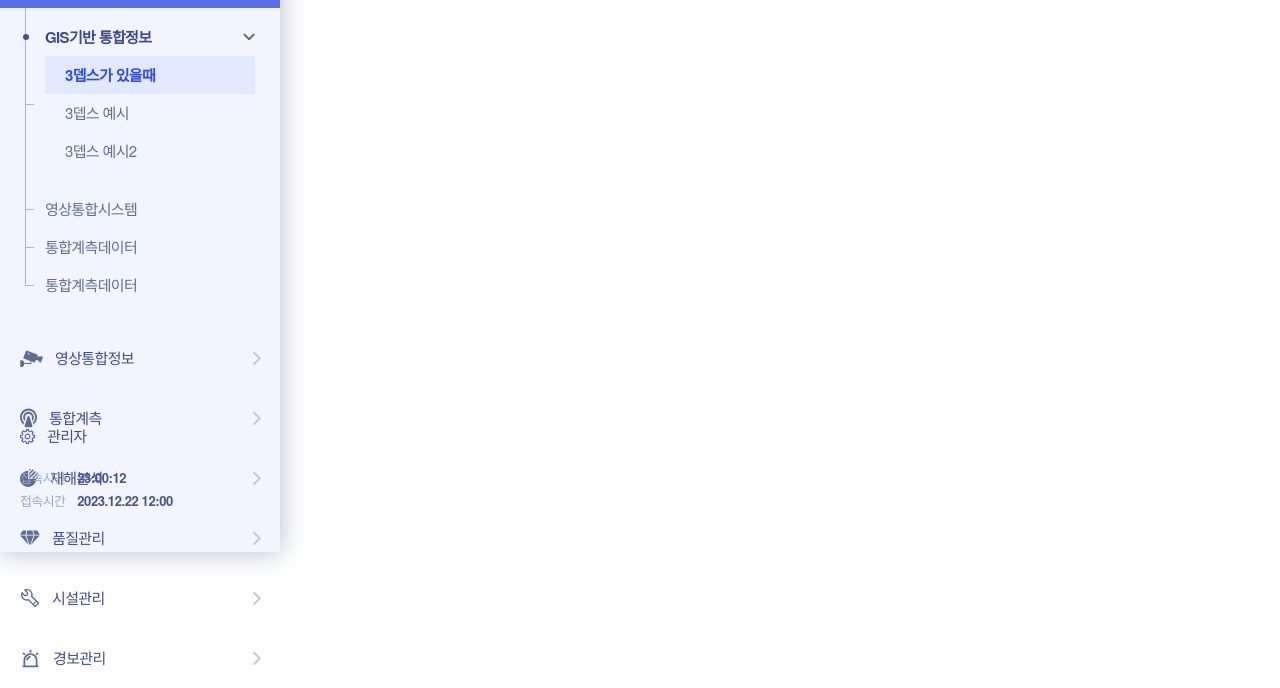
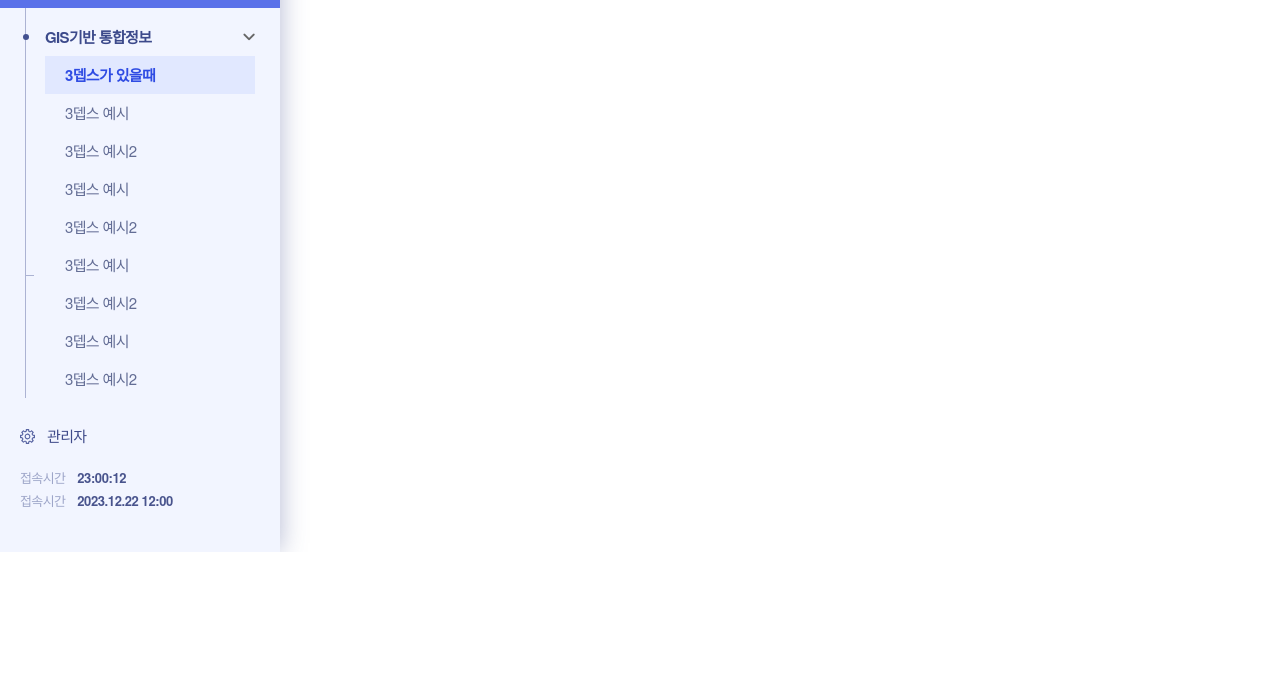
Before and after one commit to jin-ii/E-q_cod, a plain HTML site: page sub_3depths.html in a window 1280 px wide. Shown: the part 248-936 px from the top of the page. After the commit the page ends 800 px from the top, so only its background shows below. Drawn offline with nearby package versions, Linux system fonts and the light colour scheme; a web font is replaced by a local one.

Commit message:
style : 3뎁스가 길어질때 높이값과 관리자설장 fixed

```diff
--- a/css/layout.css
+++ b/css/layout.css
@@ -20,7 +20,7 @@
 .navbar .btn_wrap a i{margin-left:auto;font-size:12px;color:#9CA6CC}
 
 /* 메뉴 */
-.nav_menu{margin-top:20px}
+.nav_menu{margin-top:20px;height:calc(100vh - 350px);overflow-y:scroll}
 .nav_menu ul li a.menu_item{display:flex;align-items:center;max-height:60px;line-height:60px;color:#404C8B;padding:0 20px}
 .nav_menu ul li a.menu_item svg{margin-right:12px;fill:#5D6E91}
 .nav_menu ul li a.menu_item i{margin-left:auto;color:#c1c4d3}
@@ -49,7 +49,7 @@
 .nav_menu ul li div ul li a i{color:#666 !Important;margin-left:auto}
 
 /* 관리자 접속정보 */
-.site_info{position:absolute;bottom:40px;left:20px}
+.site_info{position:fixed;bottom:40px;left:20px}
 .site_info a{display:flex;align-items:center;max-height:60px;line-height:60px;color:#404C8B}
 .site_info a:hover{font-weight:bold}
 .site_info a svg{width:15px;height:15px;margin-right:12px;fill:#5D6E91}
--- a/sub_3depths.html
+++ b/sub_3depths.html
@@ -56,6 +56,16 @@
                                                 <li><a href="" class="active">3뎁스가 있을때</a></li>
                                                 <li><a href="">3뎁스 예시</a></li>
                                                 <li><a href="">3뎁스 예시2</a></li>
+                                                <li><a href="">3뎁스 예시</a></li>
+                                                <li><a href="">3뎁스 예시2</a></li>
+                                                <li><a href="">3뎁스 예시</a></li>
+                                                <li><a href="">3뎁스 예시2</a></li>
+                                                <li><a href="">3뎁스 예시</a></li>
+                                                <li><a href="">3뎁스 예시2</a></li>
+                                                <li><a href="">3뎁스 예시</a></li>
+                                                <li><a href="">3뎁스 예시2</a></li>
+                                                <li><a href="">3뎁스 예시</a></li>
+
                                             </ul>
                                         </div>
                                     </li>
```
